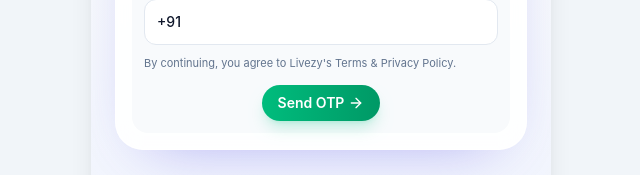
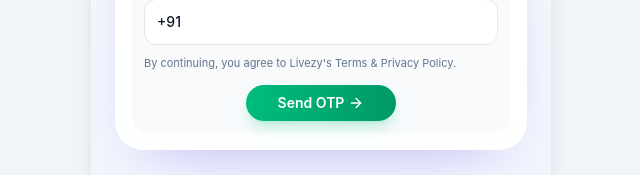
Before and after one commit to maheshsk4212/livezy2doto, a React (Vite) app: page / in a window 1280 px wide. Shown: the part 414-589 px from the top of the page, without its empty margins (319-959 px from the left). Built offline with nearby package versions, Linux system fonts and the light colour scheme.

Commit message:
style(Auth): widen send otp button

```diff
--- a/src/app/components/Auth.tsx
+++ b/src/app/components/Auth.tsx
@@ -160,7 +160,7 @@ export function Auth() {
                 <button
                   type="button"
                   onClick={() => setStep("verify")}
-                  className="inline-flex items-center gap-1 rounded-full bg-gradient-to-r from-emerald-500 to-emerald-600 px-4 py-2 text-sm font-semibold text-white shadow-lg shadow-emerald-500/20 transition active:scale-95"
+                  className="inline-flex items-center gap-1 rounded-full bg-gradient-to-r from-emerald-500 to-emerald-600 px-8 py-2 text-sm font-semibold text-white shadow-lg shadow-emerald-500/20 transition active:scale-95"
                 >
                   Send OTP
                   <ArrowRight className="h-4 w-4" />
```
